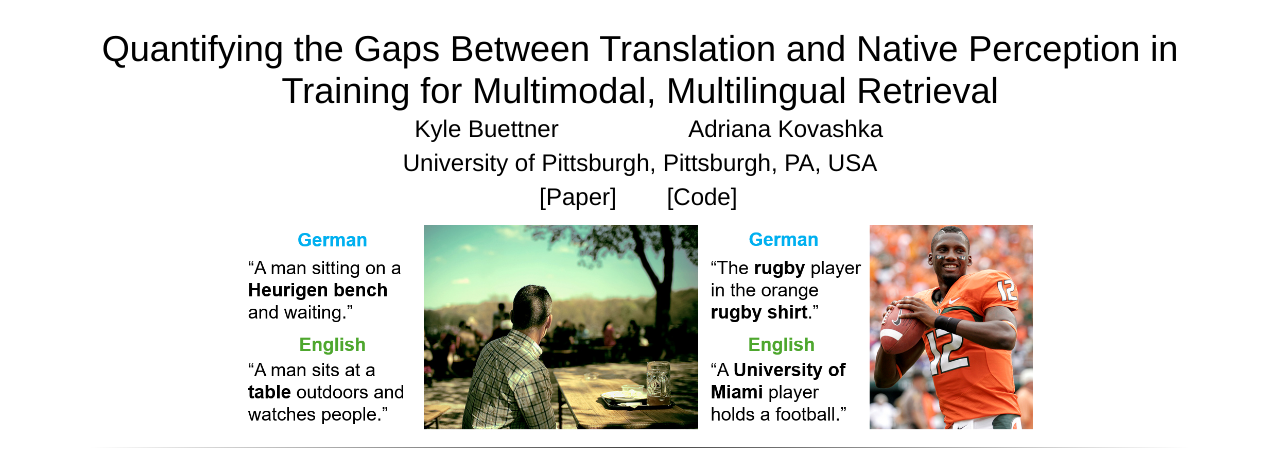
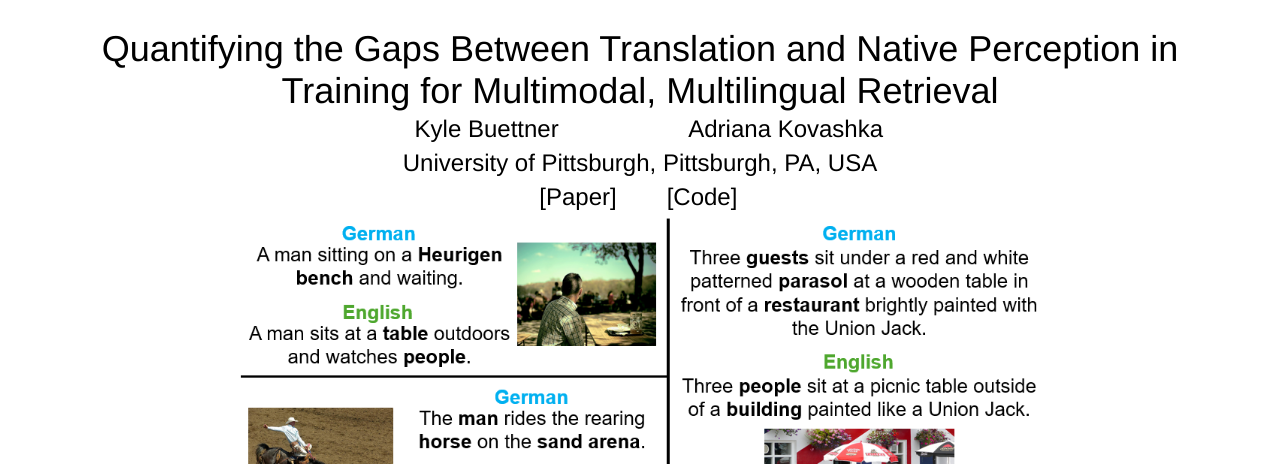
Before and after one commit to krbuettner/MultilingualRetrievalStudy, a plain HTML site: page index.html in a window 1280 px wide. Shown: the top 464 px of the page. Drawn offline with Linux system fonts and the light colour scheme; a script that the page names is missing.

Commit message:
Update index.html

```diff
--- a/index.html
+++ b/index.html
@@ -185,7 +185,7 @@
 			<tr>
 				<td width=260px>
 					<center>
-						<img class="round" style="width:800px" src="./resources/intro_fig_emnlp_2.PNG"/>
+						<img class="round" style="width:800px" src="./resources/intro_3.PNG"/>
 					</center>
 				</td>
 			</tr>
```
